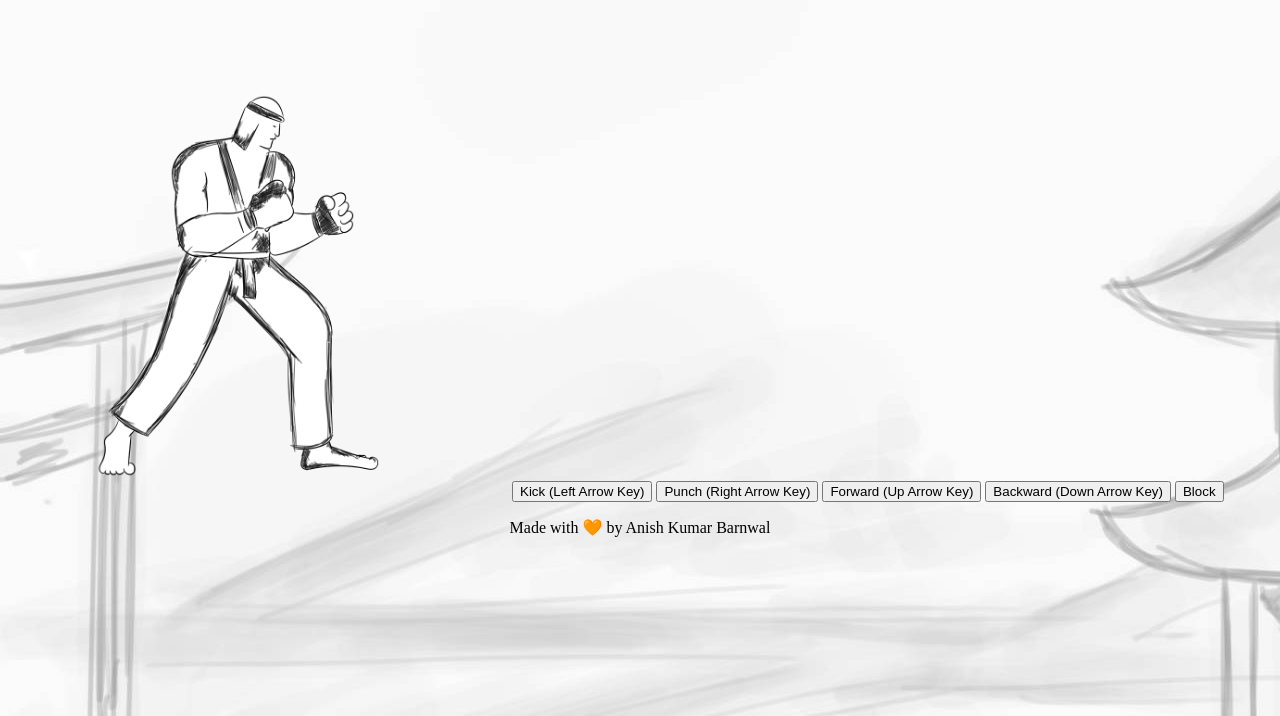
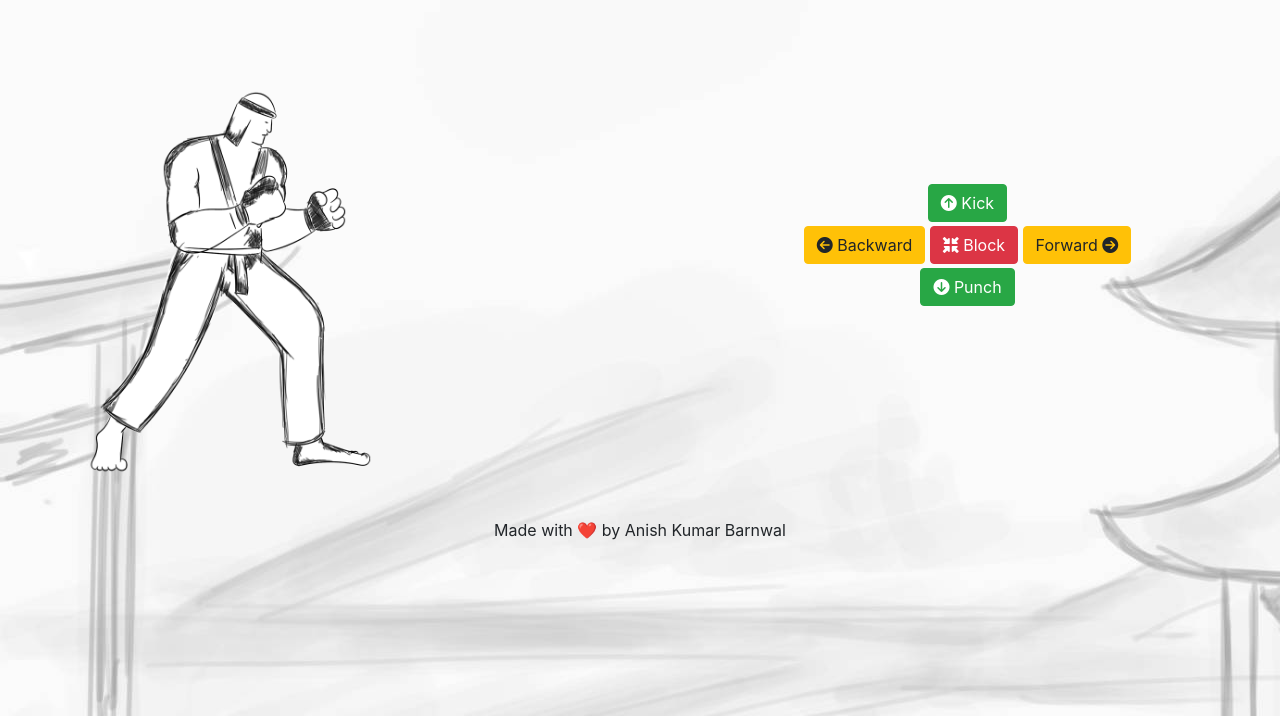
Before and after one commit to aarav-anish/martial-arts, a plain HTML site: page index.html in a window 1280 px wide. Shown: the part 84-800 px from the top of the page. Drawn offline with nearby package versions, Linux system fonts and the light colour scheme.

Commit message:
Update styles

```diff
--- a/index.html
+++ b/index.html
@@ -4,19 +4,48 @@
     <meta charset="UTF-8" />
     <meta name="viewport" content="width=device-width, initial-scale=1.0" />
     <title>Martial Arts</title>
+    <link
+      rel="stylesheet"
+      href="https://cdn.jsdelivr.net/npm/bootstrap@4.6.0/dist/css/bootstrap.min.css"
+      integrity="sha384-B0vP5xmATw1+K9KRQjQERJvTumQW0nPEzvF6L/Z6nronJ3oUOFUFpCjEUQouq2+l"
+      crossorigin="anonymous"
+    />
+    <script
+      src="https://kit.fontawesome.com/2276707e1d.js"
+      crossorigin="anonymous"
+    ></script>
     <link rel="stylesheet" href="styles.css" />
   </head>
   <body>
     <h1>Martial Arts</h1>
-    <canvas id="canvas" width="500" height="500"></canvas>
-    <button id="kick">Kick (Left Arrow Key)</button>
-    <button id="punch">Punch (Right Arrow Key)</button>
-    <button id="forward">Forward (Up Arrow Key)</button>
-    <button id="backward">Backward (Down Arrow Key)</button>
-    <button id="block">Block</button>
+
+    <div class="row">
+      <div class="col-lg-6">
+        <canvas id="canvas" width="500" height="500"></canvas>
+      </div>
+      <div class="col-lg-6 animation">
+        <button id="kick" class="btn btn-success">
+          <i class="fas fa-arrow-circle-up"></i> Kick
+        </button>
+        <div>
+          <button id="backward" class="btn btn-warning">
+            <i class="fas fa-arrow-circle-left"></i> Backward
+          </button>
+          <button id="block" class="btn btn-danger">
+            <i class="fas fa-compress-arrows-alt"></i> Block
+          </button>
+          <button id="forward" class="btn btn-warning">
+            Forward <i class="fas fa-arrow-circle-right"></i>
+          </button>
+        </div>
+        <button id="punch" class="btn btn-success">
+          <i class="fas fa-arrow-circle-down"></i> Punch
+        </button>
+      </div>
+    </div>
     <script src="main.js"></script>
     <footer>
-      <p>Made with 🧡 by Anish Kumar Barnwal</p>
+      <p>Made with ❤️ by Anish Kumar Barnwal</p>
     </footer>
   </body>
 </html>
--- a/main.js
+++ b/main.js
@@ -90,16 +90,16 @@ loadImages((images) => {
     const key = event.key; // "ArrowRight", "ArrowLeft", "ArrowUp", or "ArrowDown"
     switch (event.key) {
       case "ArrowLeft":
+        queuedAnimation.push("backward");
+        break;
+      case "ArrowRight":
+        queuedAnimation.push("forward");
+        break;
+      case "ArrowUp":
         queuedAnimation.push("kick");
         break;
-      case "ArrowRight":
+      case "ArrowDown":
         queuedAnimation.push("punch");
-        break;
-      case "ArrowUp":
-        queuedAnimation.push("forward");
-        break;
-      case "ArrowDown":
-        queuedAnimation.push("backward");
         break;
     }
   });
--- a/styles.css
+++ b/styles.css
@@ -3,9 +3,22 @@ body {
 }
 
 h1 {
+  margin-top: 20px;
   text-align: center;
 }
 
+.animation {
+  display: flex;
+  align-items: center;
+  justify-content: center;
+  flex-direction: column;
+}
+
+#block {
+  margin: 4px 0px;
+}
+
 p {
+  margin: 20px 0 10px;
   text-align: center;
 }
```
